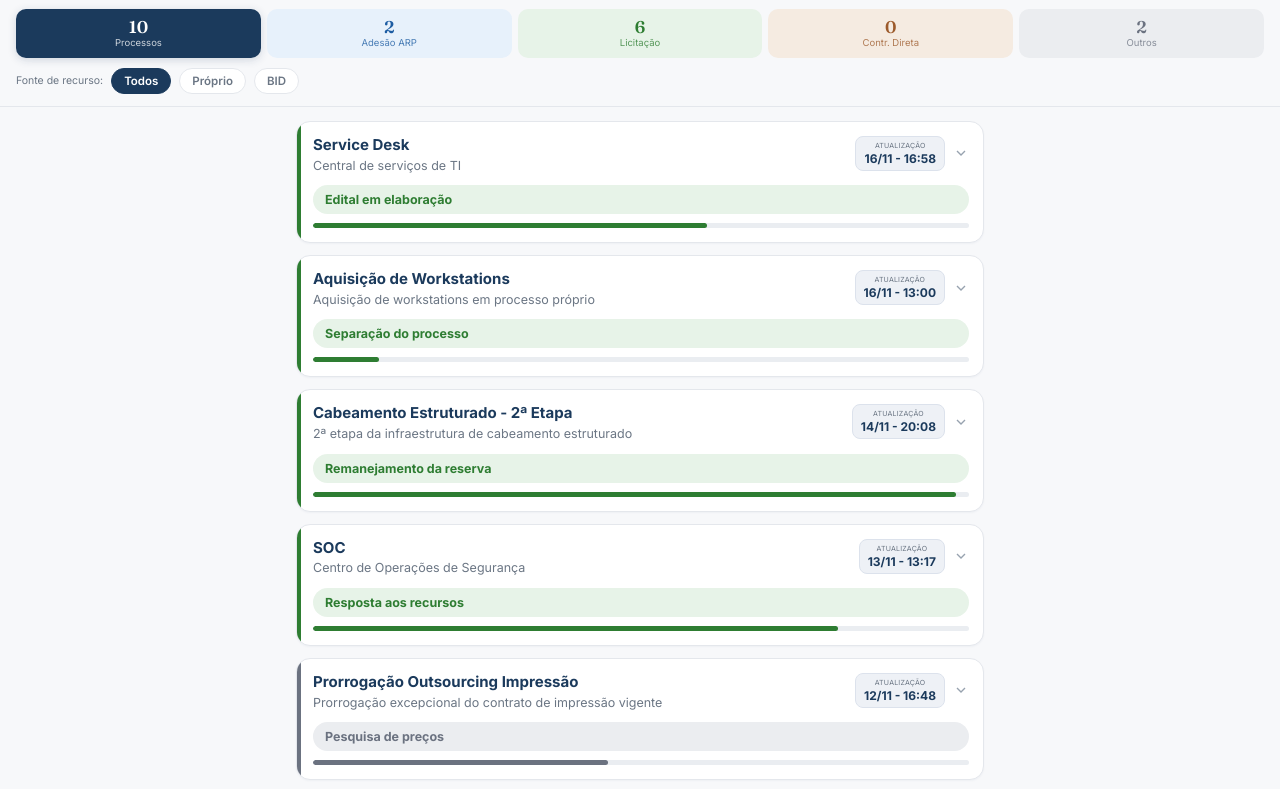
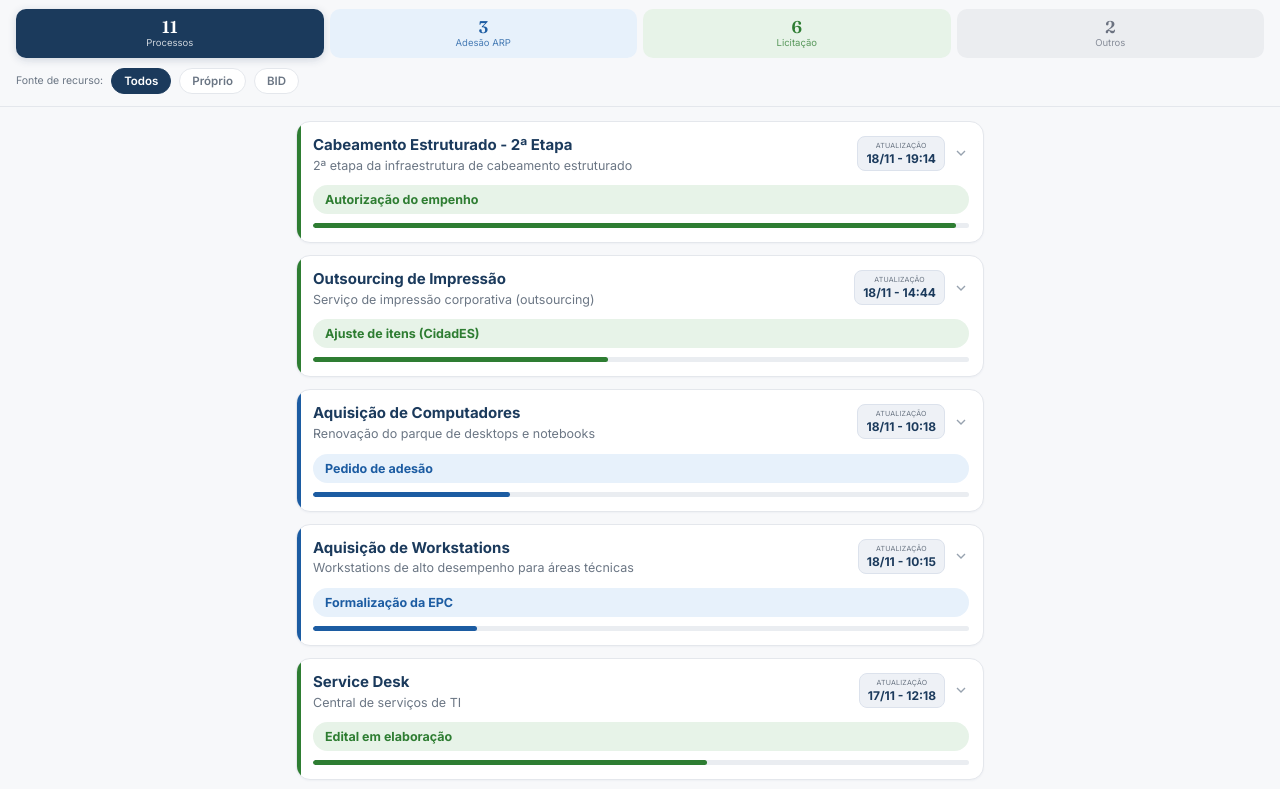
Before and after one commit to proj-stic/painel-contratacoes, a plain HTML site: page index.html in a window 1280 px wide. Shown: the part 59-848 px from the top of the page. Drawn offline with Linux system fonts and the light colour scheme.

Commit message:
Add files via upload

```diff
--- a/index.html
+++ b/index.html
@@ -159,7 +159,7 @@
       <a class="pdf-btn" href="Painel_Contratacoes_STIC.pdf" target="_blank" rel="noopener" title="Abrir versão em PDF">
         <svg viewBox="0 0 24 24" fill="none" stroke="currentColor" stroke-width="2"><path d="M6 9V2h12v7"/><path d="M6 18H4a2 2 0 01-2-2v-5a2 2 0 012-2h16a2 2 0 012 2v5a2 2 0 01-2 2h-2"/><path d="M6 14h12v8H6z"/></svg>
       </a>
-      <div class="sync-pill"><span class="dot"></span><span id="syncLabel">Status em 16/11/2026 - 23:00</span></div>
+      <div class="sync-pill"><span class="dot"></span><span id="syncLabel">Status em 19/11/2026 - 00:05</span></div>
     </div>
   </div>
   <div class="stat-row" id="statRow"></div>
@@ -177,49 +177,79 @@ const SEI_BASE = "https://sistemas.tjes.jus.br/sei/controlador.php?acao=procedim
 
 const DEFAULTS = [
  {
+  "id": "cabeamento-estruturado-2-etapa",
+  "mod": "Licitação",
+  "nome": "Cabeamento Estruturado - 2ª Etapa",
+  "resumo": "2ª etapa da infraestrutura de cabeamento estruturado",
+  "sei": "7008191-08.2026.8.08.0000",
+  "idProc": "3519541",
+  "local": "SECR-GER",
+  "fonte": "BID",
+  "responsavel": "Márcio Flávio",
+  "badge": "Autorização do empenho",
+  "progresso": 98,
+  "status": "A reserva de orçamento foi reforçada, os pedidos de empenho foram emitidos e o processo foi para a Secretaria Geral autorizar.",
+  "data": "18/11/2026 - 19:14"
+ },
+ {
+  "id": "outsourcing-de-impressao",
+  "mod": "Licitação",
+  "nome": "Outsourcing de Impressão",
+  "resumo": "Serviço de impressão corporativa (outsourcing)",
+  "sei": "7002289-11.2025.8.08.0000",
+  "idProc": "2680226",
+  "local": "STIC",
+  "fonte": "Próprio",
+  "responsavel": "Jeferson Mendes",
+  "badge": "Ajuste de itens (CidadES)",
+  "progresso": 45,
+  "status": "O termo de referência foi enviado para pesquisa de preços. O processo voltou para a área técnica atualizar o cadastro dos itens no sistema estadual de contratações antes de a pesquisa seguir.",
+  "data": "18/11/2026 - 14:44"
+ },
+ {
+  "id": "aquisicao-de-computadores",
+  "mod": "Adesão ARP",
+  "nome": "Aquisição de Computadores",
+  "resumo": "Renovação do parque de desktops e notebooks",
+  "sei": "7009967-43.2026.8.08.0000",
+  "idProc": "3609111",
+  "local": "STIC",
+  "fonte": "Próprio",
+  "responsavel": "Jeferson Mendes",
+  "badge": "Pedido de adesão",
+  "progresso": 30,
+  "status": "O estudo técnico dos computadores foi concluído e recomenda aderir a atas de outros órgãos, com licitação própria para o que faltar. Agora vem o pedido formal de adesão e depois a pesquisa de preços.",
+  "data": "18/11/2026 - 10:18"
+ },
+ {
+  "id": "aquisicao-de-workstations",
+  "mod": "Adesão ARP",
+  "nome": "Aquisição de Workstations",
+  "resumo": "Workstations de alto desempenho para áreas técnicas",
+  "sei": "7010877-70.2026.8.08.0000",
+  "idProc": "3650348",
+  "local": "STIC",
+  "fonte": "Próprio",
+  "responsavel": "Jeferson Mendes",
+  "badge": "Formalização da EPC",
+  "progresso": 25,
+  "status": "As workstations passaram a correr em processo próprio, com documento de demanda e estudo técnico concluídos. Agora falta formalizar a equipe neste processo e pedir a adesão à ata.",
+  "data": "18/11/2026 - 10:15"
+ },
+ {
   "id": "service-desk",
   "mod": "Licitação",
   "nome": "Service Desk",
   "resumo": "Central de serviços de TI",
   "sei": "7001769-17.2026.8.08.0000",
   "idProc": "3243710",
-  "local": "Seção de Empenho",
+  "local": "Seção de Contratação",
   "fonte": "Próprio",
   "responsavel": "Jeferson Mendes",
   "badge": "Edital em elaboração",
   "progresso": 60,
-  "status": "A reserva de orçamento foi emitida. Agora a área de contratação prepara o edital.",
-  "data": "16/11/2026 - 16:58"
- },
- {
-  "id": "aquisicao-de-workstations",
-  "mod": "Licitação",
-  "nome": "Aquisição de Workstations",
-  "resumo": "Aquisição de workstations em processo próprio",
-  "sei": "7010877-70.2026.8.08.0000",
-  "idProc": "3650348",
-  "local": "STIC",
-  "fonte": "Próprio",
-  "responsavel": "Jeferson Mendes",
-  "badge": "Separação do processo",
-  "progresso": 10,
-  "status": "Devido à especificidade do objeto, o processo está em fase de ajuste: as workstations vão seguir neste processo separado das aquisições de desktops e notebooks.",
-  "data": "16/11/2026 - 13:00"
- },
- {
-  "id": "cabeamento-estruturado-2-etapa",
-  "mod": "Licitação",
-  "nome": "Cabeamento Estruturado - 2ª Etapa",
-  "resumo": "2ª etapa da infraestrutura de cabeamento estruturado",
-  "sei": "7008191-08.2026.8.08.0000",
-  "idProc": "3519541",
-  "local": "UCP",
-  "fonte": "BID",
-  "responsavel": "Márcio Flávio",
-  "badge": "Remanejamento da reserva",
-  "progresso": 98,
-  "status": "O orçamento da contratação foi confirmado. Algumas reservas foram ajustadas para mudar o dinheiro de região, e falta concluir esse remanejamento.",
-  "data": "14/11/2026 - 20:08"
+  "status": "A área de finanças confirmou que há orçamento e enviou o processo para a área de contratação, que vai preparar o edital.",
+  "data": "17/11/2026 - 12:18"
  },
  {
   "id": "soc",
@@ -252,34 +282,19 @@ const DEFAULTS = [
   "data": "12/11/2026 - 16:48"
  },
  {
-  "id": "outsourcing-de-impressao",
+  "id": "contratacao-pacote-autodesk",
   "mod": "Licitação",
-  "nome": "Outsourcing de Impressão",
-  "resumo": "Serviço de impressão corporativa (outsourcing)",
-  "sei": "7002289-11.2025.8.08.0000",
-  "idProc": "2680226",
-  "local": "STIC",
+  "nome": "Contratação Pacote Autodesk",
+  "resumo": "Licenças Autodesk AEC Collection para a Engenharia",
+  "sei": "7011473-54.2026.8.08.0000",
+  "idProc": "3681583",
+  "local": "Coordenadoria de Projetos",
   "fonte": "Próprio",
-  "responsavel": "Jeferson Mendes",
-  "badge": "TR p/ aprovação",
-  "progresso": 45,
-  "status": "O novo termo de referência do serviço de impressão foi concluído pela equipe de planejamento. Agora ele precisa ser aprovado, e depois vem a pesquisa de preços.",
-  "data": "12/11/2026 - 14:34"
- },
- {
-  "id": "link-de-internet",
-  "mod": "Adesão ARP",
-  "nome": "Link de Internet",
-  "resumo": "Conectividade de acesso à internet de até 120 Gbps",
-  "sei": "7006076-14.2026.8.08.0000",
-  "idProc": "3430944",
-  "local": "Seção de Contratação",
-  "fonte": "Próprio",
-  "responsavel": "Robson Limaverde",
-  "badge": "Cadastro dos contratos",
-  "progresso": 98,
-  "status": "Os resumos dos contratos foram publicados no Diário. Agora os gestores precisam cadastrar os contratos no sistema para que apareçam no Portal da Transparência.",
-  "data": "11/11/2026 - 16:06"
+  "responsavel": "Amina Moreira",
+  "badge": "ETP em elaboração",
+  "progresso": 15,
+  "status": "A contratação das licenças de engenharia foi autorizada e a equipe de planejamento foi designada e publicada. Agora começam os estudos técnicos.",
+  "data": "12/11/2026 - 10:54"
  },
  {
   "id": "solucao-grandes-midias-tjro",
@@ -297,19 +312,19 @@ const DEFAULTS = [
   "data": "10/11/2026 - 12:53"
  },
  {
-  "id": "aquisicao-de-computadores",
+  "id": "link-de-internet",
   "mod": "Adesão ARP",
-  "nome": "Aquisição de Computadores",
-  "resumo": "Renovação do parque de desktops e notebooks",
-  "sei": "7009967-43.2026.8.08.0000",
-  "idProc": "3609111",
-  "local": "STIC",
+  "nome": "Link de Internet",
+  "resumo": "Conectividade de acesso à internet de até 120 Gbps",
+  "sei": "7006076-14.2026.8.08.0000",
+  "idProc": "3430944",
+  "local": "Seção de Contratação",
   "fonte": "Próprio",
-  "responsavel": "Jeferson Mendes",
-  "badge": "ETP em elaboração",
-  "progresso": 20,
-  "status": "Documento da demanda corrigido e equipe de planejamento designada e publicada. Agora começam os estudos técnicos.",
-  "data": "08/10/2026 - 15:00"
+  "responsavel": "Robson Limaverde",
+  "badge": "Cadastro dos contratos",
+  "progresso": 98,
+  "status": "Os resumos dos contratos foram publicados no Diário. Agora os gestores precisam cadastrar os contratos no sistema para que apareçam no Portal da Transparência.",
+  "data": "06/11/2026 - 14:59"
  },
  {
   "id": "hospedagem-em-colocation",
@@ -321,7 +336,7 @@ const DEFAULTS = [
   "local": "STIC",
   "fonte": "Próprio",
   "responsavel": "Robson Limaverde",
-  "badge": "Equipe de Planejamento publicada",
+  "badge": "EPC designada",
   "progresso": 55,
   "status": "ATO que designa a Equipe de Planejamento de Contratação (EPC) para a contratação de Colocation, Cloud e Suporte Técnico do PJES, publicado.",
   "data": "31/07/2026 - 11:39"
@@ -332,6 +347,7 @@ const FONTE_ORDER = ["Próprio","BID"];
 let activeFonte = "Todos";
 
 const MOD_ORDER = ["Adesão ARP","Licitação","Contratação Direta","Outros processos"];
+const MOD_LABEL = {"Adesão ARP":"Adesão ARP","Licitação":"Licitação","Contratação Direta":"Contr. Direta","Outros processos":"Outros"};
 let items = JSON.parse(JSON.stringify(DEFAULTS));
 let activeFilter = "Todos";
 function renderStats(){
@@ -339,13 +355,9 @@ function renderStats(){
   const counts = {};
   MOD_ORDER.forEach(m=>counts[m]=0);
   items.forEach(i=>counts[i.mod]=(counts[i.mod]||0)+1);
-  const chips = [
-    {mod:'todos', n:total, l:'Processos'},
-    {mod:'Adesão ARP', n:counts["Adesão ARP"], l:'Adesão ARP'},
-    {mod:'Licitação', n:counts["Licitação"], l:'Licitação'},
-    {mod:'Contratação Direta', n:counts["Contratação Direta"], l:'Contr. Direta'},
-  ];
-  if(counts["Outros processos"]>0) chips.push({mod:'Outros processos', n:counts["Outros processos"], l:'Outros'});
+  // modalidade sem processos não aparece (mesma regra do painel em PDF)
+  const chips = [{mod:'todos', n:total, l:'Processos'},
+    ...MOD_ORDER.filter(m=>counts[m]>0).map(m=>({mod:m, n:counts[m], l:MOD_LABEL[m]}))];
   document.getElementById('statRow').style.setProperty('--cols', chips.length);
   document.getElementById('statRow').innerHTML = chips.map(c=>{
     const isActive = (c.mod==='todos' && activeFilter==='Todos') || c.mod===activeFilter;
```
Also changed, not shown: 1 other file.
